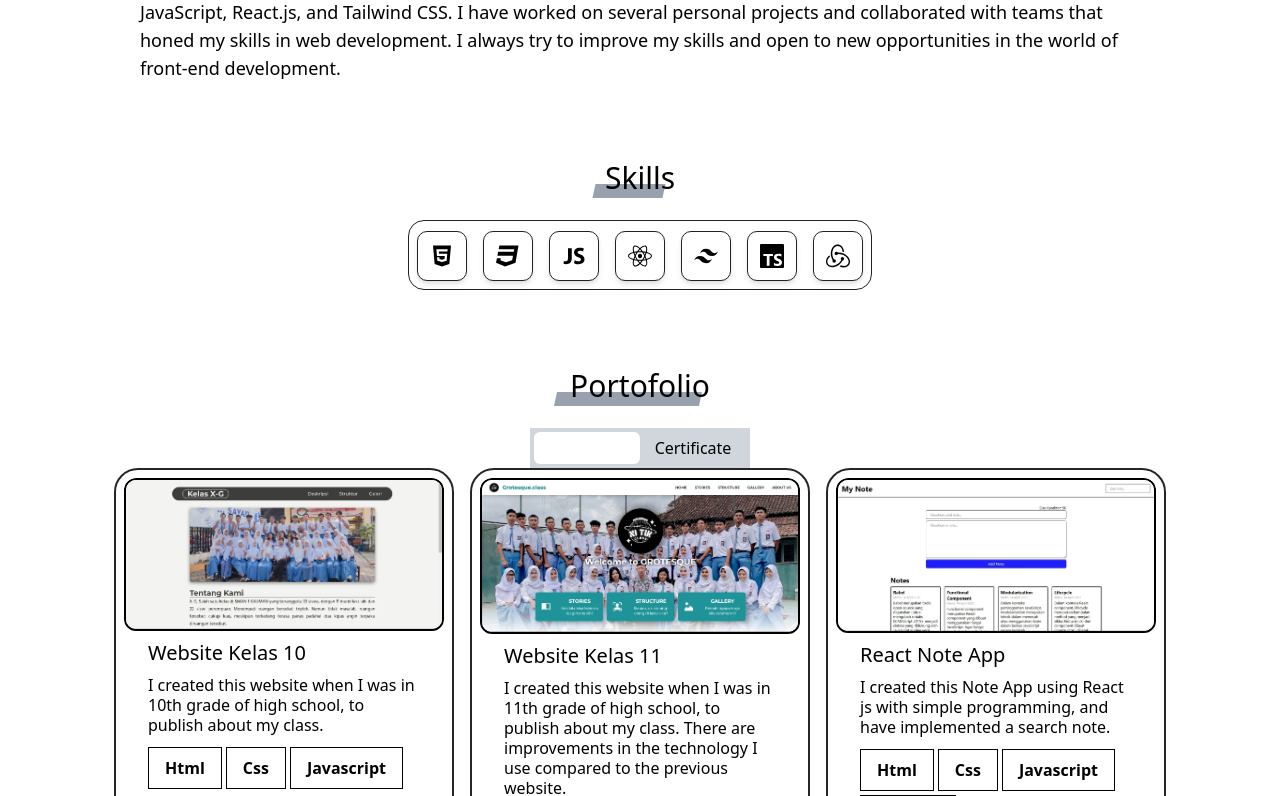
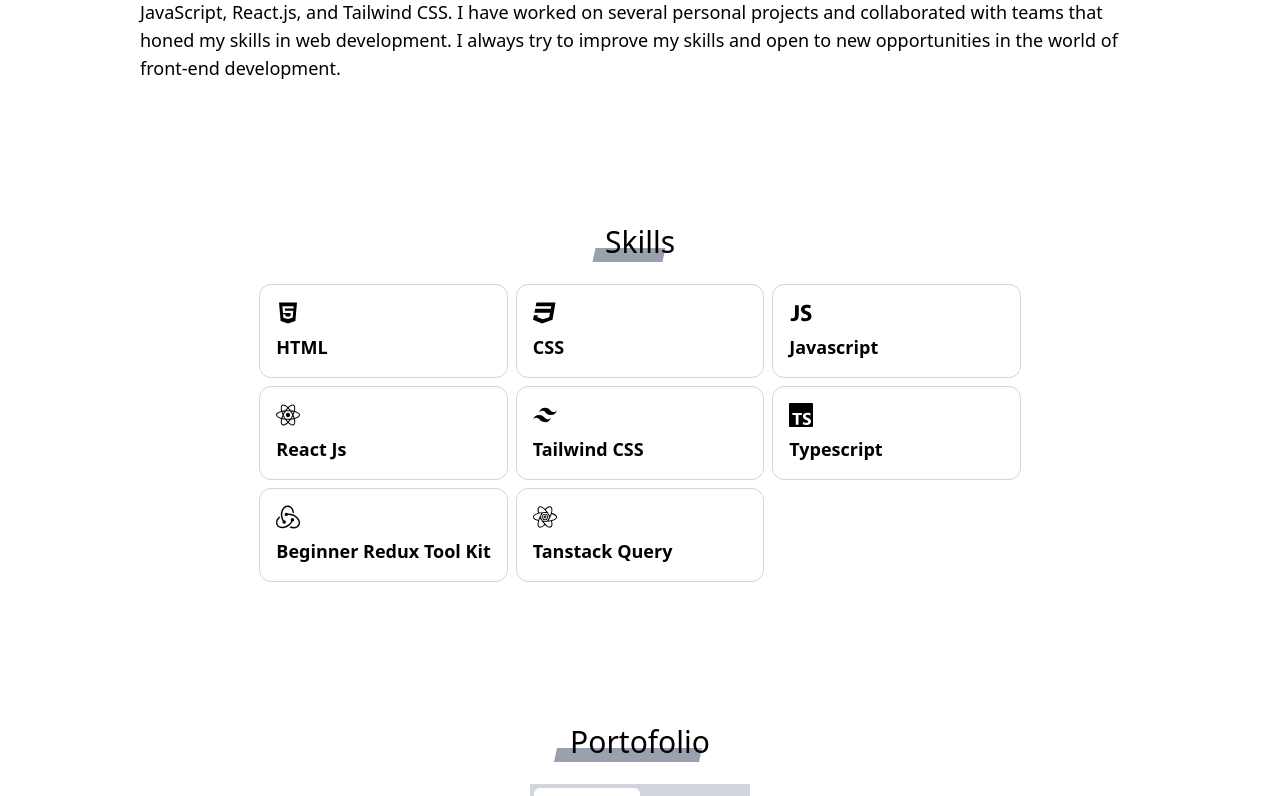
Before and after one commit to Danannme/MyPortofolio, a React (Vite) app: page / in a window 1280 px wide. Shown: the part 724-1520 px from the top of the page. Built offline with nearby package versions, Linux system fonts and the light colour scheme.

Commit message:
Update: change the ui of skills section and add tanstack query skill

```diff
--- a/src/Components/Skills.jsx
+++ b/src/Components/Skills.jsx
@@ -3,9 +3,7 @@ import { FaCss3 } from "react-icons/fa";
 import { IoLogoJavascript } from "react-icons/io";
 import { FaReact } from "react-icons/fa";
 import { RiTailwindCssFill } from "react-icons/ri";
-import { SiTypescript, SiRedux } from "react-icons/si";
-
-import Dock from "../Elements/Dock";
+import { SiTypescript, SiRedux, SiReactquery } from "react-icons/si";
 
 const items = [
   {
@@ -34,28 +32,36 @@ const items = [
   },
   {
     icon: <SiRedux size={24} />,
-        label: "Beginner Redux / Redux Tool Kit",
+    label: "Beginner Redux Tool Kit",
+  },
+  {
+    icon: <SiReactquery size={24} />,
+    label: "Tanstack Query",
   },
 ];
 
 const Skills = () => {
   return (
-        <div className="skills grid gap-4">
+    <section className="max-w-5xl mx-auto py-16">
       <h1
         className="title text-3xl text-center font-medium before:left-[24px] before:w-[70px] scroll-mt-60 lg:scroll-mt-14"
         id="skills"
       >
         Skills
       </h1>
-            <div className="skills-list relative">
-                <Dock
-                    items={items}
-                    panelHeight={70}
-                    baseItemSize={50}
-                    magnification={70}
-                />
+      <div className="grid grid-cols-2 px-4 md:px-0 md:grid-cols-3 gap-2 mt-4">
+        {items.map((skill) => (
+          <div
+            key={skill.label}
+            className="group rounded-xl border border-gray-300 p-4 hover:border-black transition"
+          >
+            <div className="text-4xl mb-2">{skill.icon}</div>
+
+            <h3 className="text-lg font-semibold">{skill.label}</h3>
           </div>
+        ))}
       </div>
+    </section>
   );
 };
 
```
Also changed, not shown: 1 other file (tests, documents, lock files or other folders). Lines whose indentation alone changed are shown as unchanged.
